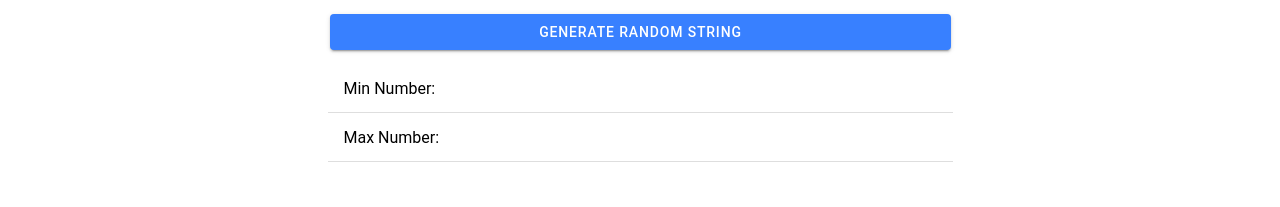
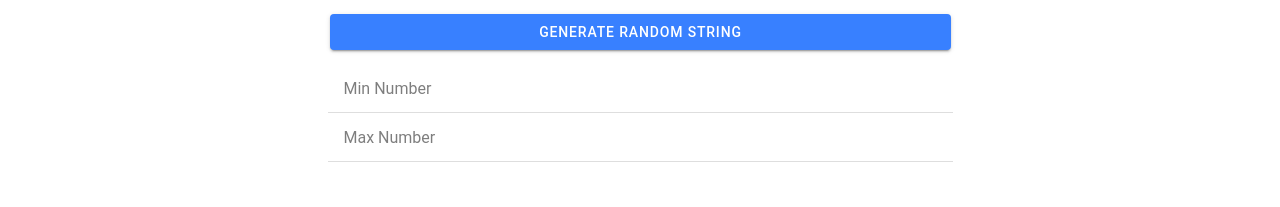
Before and after one commit to cevaris/random-app-js, a React (Create React App) app in the folder app/: page /random in a window 1280 px wide. Shown: the part 166-373 px from the top of the page. Built offline with nearby package versions, Linux system fonts and the light colour scheme.

Commit message:
maybe working form validation

```diff
--- a/app/src/components/RandomNumberForm.tsx
+++ b/app/src/components/RandomNumberForm.tsx
@@ -1,5 +1,5 @@
 import { yupResolver } from '@hookform/resolvers/yup';
-import { IonButton, IonInput, IonItem, IonLabel, IonText } from '@ionic/react';
+import { IonButton, IonInput, IonItem, IonText } from '@ionic/react';
 import React, { useState } from 'react';
 import { Controller, useForm } from 'react-hook-form';
 import { number, object } from 'yup';
@@ -14,7 +14,20 @@ interface RandomNumberFormProps {
 }
 
 const RandomNumberForm: React.FC<RandomNumberFormProps> = () => {
-    // const [minNumber, setMin] = useState<number>();
+    // const [state, setState] = useState({
+    //     min: null,
+    //     max: null
+    // })
+
+    const handleChange = (e: any) => {
+        // const { id, value } = e.target
+
+        // console.log('new value', value);
+        // setState(prevState => ({
+        //     ...prevState,
+        //     [id]: value
+        // }));
+    };
 
     const validationSchema = object().shape({
         min: number().required('This field is required.'),
@@ -27,6 +40,7 @@ const RandomNumberForm: React.FC<RandomNumberFormProps> = () => {
     const [randomNumber, setRandomNumber] = useState('');
 
     const onSubmit = async (data: IFormInputs) => {
+        console.log('submission', data);
         const result = await getRandomNumber(data.min, data.max);
         setRandomNumber(result);
     };
@@ -34,30 +48,52 @@ const RandomNumberForm: React.FC<RandomNumberFormProps> = () => {
     return (
         <form onSubmit={handleSubmit(onSubmit)}>
             <IonItem>
-                <IonLabel>Min Number:</IonLabel>
-                <Controller
-                    as={<IonInput type="text" ref={register} />}
+                <IonInput
+                    type="text"
+                    name="min"
+                    ref={register}
+                    placeholder={'Min Number'}
+                    onIonChange={handleChange}
+                />
+                {/* <Controller
+                    as={<IonInput type="text" name="min" ref={register} placeholder={'Min Number'} onIonChange={handleChange} />}
                     name="min"
                     defaultValue=""
+                    // defaultValue={state.min}
                     control={control}
+                    // onChange={handleChange}
                     onChangeName="onIonChange"
-                />
-
+                // rules={{
+                //     required: "This field is required."
+                // }}
+                /> */}
             </IonItem>
-            {errors && errors.min && (
+            {errors.min && (
                 <IonText color="danger" className="ion-padding-start">
                     <small>{errors.min.message}</small>
                 </IonText>
             )}
             <IonItem>
-                <IonLabel>Max Number:</IonLabel>
-                <Controller
-                    as={<IonInput type="text" ref={register} onChange={(e => { console.log(e) })} />}
+
+                <IonInput
+                    type="text"
+                    name="max"
+                    ref={register}
+                    placeholder={'Max Number'}
+                    onIonChange={handleChange}
+                />
+                {/* <Controller
+                    as={<IonInput type="text" name="max" ref={register} placeholder={'Max Number'} onIonChange={handleChange} />}
                     name="max"
                     defaultValue=""
+                    // defaultValue={state.max}
                     control={control}
+                    // onChange={handleChange}
                     onChangeName="onIonChange"
-                />
+                // rules={{
+                //     required: "This field is required."
+                // }}
+                /> */}
             </IonItem>
             {errors.max && (
                 <IonText color="danger" className="ion-padding-start">
```
